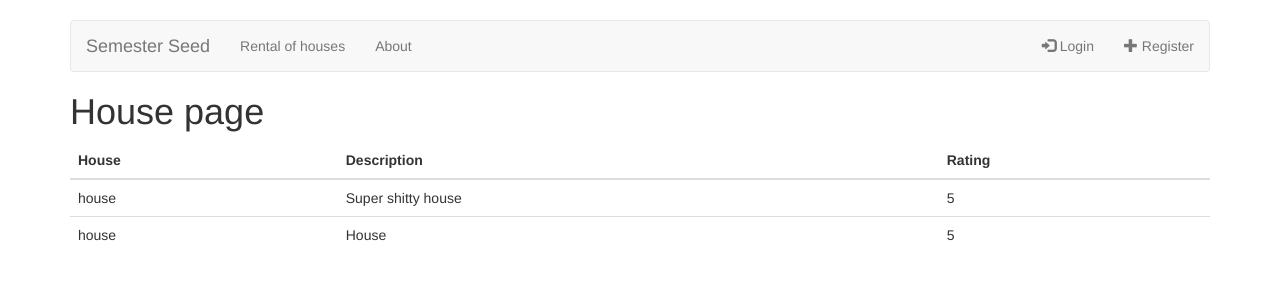
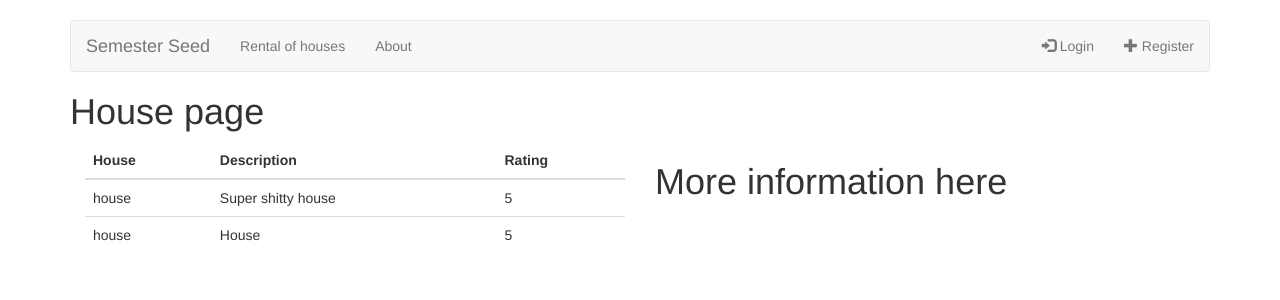
Before and after one commit to MartinLodahl/CA3, a React (Create React App) app in the folder seedClient/: page /#/rental in a window 1280 px wide. Shown: the top 300 px of the page. Built offline with nearby package versions, Linux system fonts and the light colour scheme.

Commit message:
splitted in half

```diff
--- a/seedClient/src/component/pages/showcase/Houses.js
+++ b/seedClient/src/component/pages/showcase/Houses.js
@@ -9,9 +9,9 @@ class Houses extends Component {
     }
 
     render() {
-        console.log(this.state.houses[0].description);
         return (
             <div>
+                <div class="col-sm-6">
                     <table class="table table-hover">
                         <thead>
                             <tr>
@@ -24,6 +24,10 @@ class Houses extends Component {
                         {printHouse(this.state.houses)}
 
                     </table>
+                </div>
+                <div class="col-sm-6">
+                    <h1>More information here</h1>
+                </div>
             </div>
         )
     }
```
Lines whose indentation alone changed are shown as unchanged.
